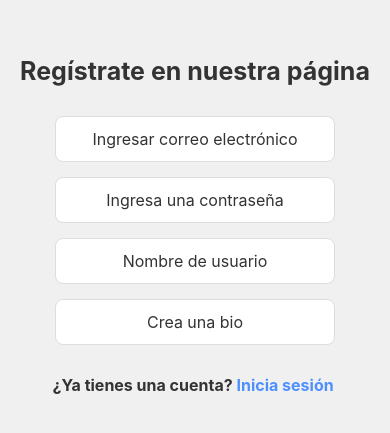
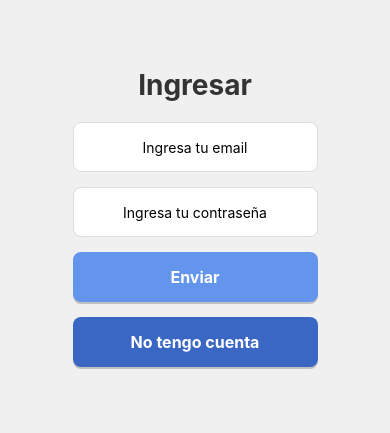
Before and after one commit to Pilimoliina/Prog3-JVP, a React Native app in the folder my-rn-project/: screen /login in a window 390 px wide. Shown: the part 197-630 px from the top of the page. Built offline with nearby package versions, Linux system fonts and the light colour scheme; no server answers.

Commit message:
Cree la screen de Login

```diff
--- a/my-rn-project/App.js
+++ b/my-rn-project/App.js
@@ -1,7 +1,6 @@
 import { StyleSheet, Text, View } from "react-native-web";
 import { NavigationContainer } from "@react-navigation/native";
 import NavegacionPrincipal from "./src/navigation/NavegacionPrincipal";
-import NavegacionAnidada from "./src/navigation/NavegacionAnidada";
 export default function App() {
   return (
 
--- a/my-rn-project/src/navigation/NavegacionAnidada.js
+++ b/my-rn-project/src/navigation/NavegacionAnidada.js
@@ -1,14 +1,26 @@
 import React, { Component } from 'react'
 import { createBottomTabNavigator } from '@react-navigation/bottom-tabs'
 import FontAwesome from '@expo/vector-icons/FontAwesome'
+import BuscadorUsers from '../screens/BuscadorUsers'
+
 
 const Tab = createBottomTabNavigator()
+
 
 export default class NavegacionAnidada extends Component {
   render() {
     return (
       <Tab.Navigator>
 
+      <Tab.Screen
+          name='buscador'
+          component={BuscadorUsers}
+          options={{
+              headerShown: false,
+              tabBarIcon: () => <FontAwesome name="search" size={24} color="black" /> // Ícono de lupa para el buscador
+          }}
+      />
+
   </Tab.Navigator>
 
     )
--- a/my-rn-project/src/navigation/NavegacionPrincipal.js
+++ b/my-rn-project/src/navigation/NavegacionPrincipal.js
@@ -1,7 +1,7 @@
 import React, { Component } from 'react'
 import { createNativeStackNavigator } from '@react-navigation/native-stack'
 import Register from '../screens/Register'
-import NavegacionAnidada from './NavegacionAnidada'
+import Login from '../screens/Login'
 
 const Stack = createNativeStackNavigator()
 
@@ -9,8 +9,8 @@ export default class NavegacionPrincipal extends Component {
   render() {
     return (
         <Stack.Navigator>
+            <Stack.Screen name='login' component={Login} options={{headerShown: false}} />
             <Stack.Screen name='register' component={Register}  options={{headerShown: false}} />
-            <Stack.Screen name='anidada' component={NavegacionAnidada}  options={{headerShown: false}} />
 
         </Stack.Navigator>
     )
--- /dev/null
+++ b/my-rn-project/src/screens/Login.js
@@ -0,0 +1,165 @@
+import { Text, View, TouchableOpacity, StyleSheet, TextInput } from 'react-native'
+import React, { Component } from 'react'
+import { auth } from '../firebase/config'
+
+export default class Login extends Component {
+    constructor(props) {
+        super(props)
+        this.state = {
+            email: '',      // Almacena el email ingresado por el usuario
+            password: '',   // Almacena la contraseña ingresada por el usuario
+            error: '',      // Almacena el mensaje de error en caso de que la validación falle
+        }
+    }
+
+    // Verificar si el usuario ya está logueado
+    componentDidMount() {
+        // El método onAuthStateChanged escucha el estado de autenticación del usuario
+        auth.onAuthStateChanged((user) => {
+            if (user) {
+                // Si el usuario está logueado, navega hacia la pantalla 'anidada'
+                this.props.navigation.navigate('anidada')
+                console.log('Mail del usuario logueado', auth.currentUser.email);
+            }
+        })
+    }
+
+    // Función para navegar a la pantalla de registro
+    irARegister() {
+        this.props.navigation.navigate('register')
+    }
+
+    // Función que se llama al enviar el formulario de inicio de sesión
+    onSubmit() {
+        const { email, password } = this.state;
+
+        // Validar que el email contiene un '@' y la contraseña tenga al menos 6 caracteres
+        if (email === '' || !email.includes('@')) {
+            this.setState({ error: 'Por favor, ingresa un correo electrónico válido.' });
+        } else if (password === '' || password.length < 6) {
+            this.setState({ error: 'La contraseña debe tener al menos 6 caracteres.' });
+        } else {
+            // Si la validación es correcta, intentamos iniciar sesión con las credenciales proporcionadas
+            auth.signInWithEmailAndPassword(email, password)
+                .then(() => {
+                    // Si el inicio de sesión es exitoso, navega hacia la pantalla 'anidada'
+                    this.props.navigation.navigate('anidada');
+                })
+                .catch(err => {
+                    // Si ocurre un error al intentar iniciar sesión, se muestra un mensaje de error
+                    this.setState({
+                        error: 'Error al ingresar sesión, verifica tus credenciales.',
+                    });
+                });
+        }
+    }
+
+    render() {
+        return (
+            <View style={style.container}>
+                <Text style={style.login}>Ingresar</Text>
+
+                {/* Campo de texto para el email */}
+                <TextInput
+                    style={style.field}
+                    keyboardType="email-address"  // Especificamos que el campo es para un email
+                    placeholder="Ingresa tu email"  // Texto que aparece cuando el campo está vacío
+                    onChangeText={(text) => this.setState({ email: text })}  // Actualiza el estado del email
+                    value={this.state.email}  // Muestra el valor actual del email en el campo
+                />
+
+                {/* Campo de texto para la contraseña */}
+                <TextInput
+                    style={style.field}
+                    keyboardType="default"
+                    placeholder="Ingresa tu contraseña"
+                    secureTextEntry={true}  // Hace que el texto sea oculto (para contraseñas)
+                    onChangeText={(text) => this.setState({ password: text })}  // Actualiza el estado de la contraseña
+                    value={this.state.password}  // Muestra el valor actual de la contraseña en el campo
+                />
+
+                {/* Mostrar mensaje de error si existe un error de validación */}
+                {this.state.error !== '' && <Text style={style.errorText}>{this.state.error}</Text>}
+
+                {/* Botón de inicio de sesión */}
+                <TouchableOpacity onPress={() => this.onSubmit()} style={style.boton}>
+                    <Text style={style.textoBoton}>Enviar</Text>
+                </TouchableOpacity>
+
+                {/* Botón para navegar al registro si no tienes cuenta */}
+                <TouchableOpacity onPress={() => this.irARegister()} style={style.boton2}>
+                    <Text style={style.textoBoton}>No tengo cuenta</Text>
+                </TouchableOpacity>
+            </View>
+        );
+    }
+}
+
+const style = StyleSheet.create({
+    container: {
+        flex: 1,
+        backgroundColor: '#f0f0f0', // Fondo claro
+        justifyContent: 'center', // Centrado vertical
+        alignItems: 'center', // Centrado horizontal
+        padding: 20,
+    },
+    login: {
+        fontWeight: 'bold',
+        fontSize: 28, // Tamaño para el título
+        color: '#333', // Gris oscuro
+        textAlign: 'center',
+        marginBottom: 20,
+    },
+    field: {
+        backgroundColor: '#ffffff', // Blanco puro para los campos de entrada
+        textAlign: 'center',
+        paddingHorizontal: 10,
+        paddingVertical: 12, // Altura uniforme para los campos de entrada
+        marginBottom: 15,
+        borderRadius: 8,
+        width: '70%', // Establecer el ancho de los campos de entrada
+        height: 50, // Establecer la altura de los campos de entrada
+        borderColor: '#ddd', // Color del borde de los campos
+        borderWidth: 1, // Grosor del borde de los campos
+        fontSize: 14,
+    },
+    boton: {
+        backgroundColor: '#6495ED', // Azul pastel para el botón
+        justifyContent: 'center', // Centrado vertical del texto en el botón
+        alignItems: 'center', // Centrado horizontal del texto en el botón
+        paddingVertical: 12, // Altura del botón
+        borderRadius: 8, // Bordes redondeados en el botón
+        width: '70%', // Mismo ancho para el botón
+        height: 50, // Mismo alto para el botón
+        marginBottom: 15, // Espacio inferior
+        shadowColor: '#000', // Color de la sombra
+        shadowOffset: { width: 0, height: 2 }, // Dirección de la sombra
+        shadowOpacity: 0.2, // Opacidad de la sombra
+        elevation: 5, // Elevación para dispositivos Android
+    },
+    boton2: {
+        backgroundColor: "#3B67C4", // Azul oscuro para el segundo botón
+        justifyContent: 'center', // Centrado vertical
+        alignItems: 'center', // Centrado horizontal
+        paddingVertical: 12,
+        borderRadius: 8,
+        width: '70%',
+        height: 50,
+        marginBottom: 15,
+        shadowColor: '#000',
+        shadowOffset: { width: 0, height: 2 },
+        shadowOpacity: 0.2,
+        elevation: 5,
+    },
+    textoBoton: {
+        color: 'white', // Texto blanco
+        fontWeight: 'bold',
+        fontSize: 16,
+    },
+    errorText: {
+        color: 'red', // Color rojo para el texto de error
+        fontSize: 14,
+        marginBottom: 10,
+        textAlign: 'center',
+    },
+});
```
